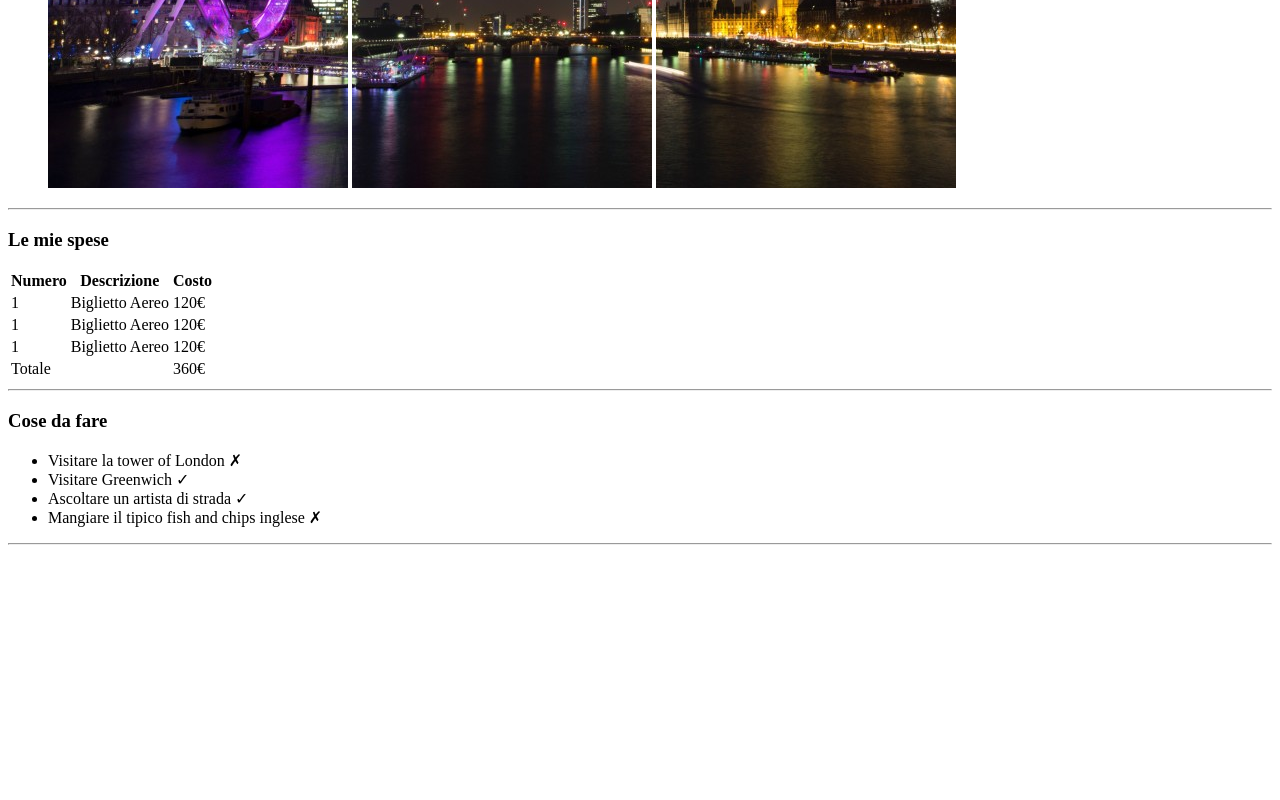
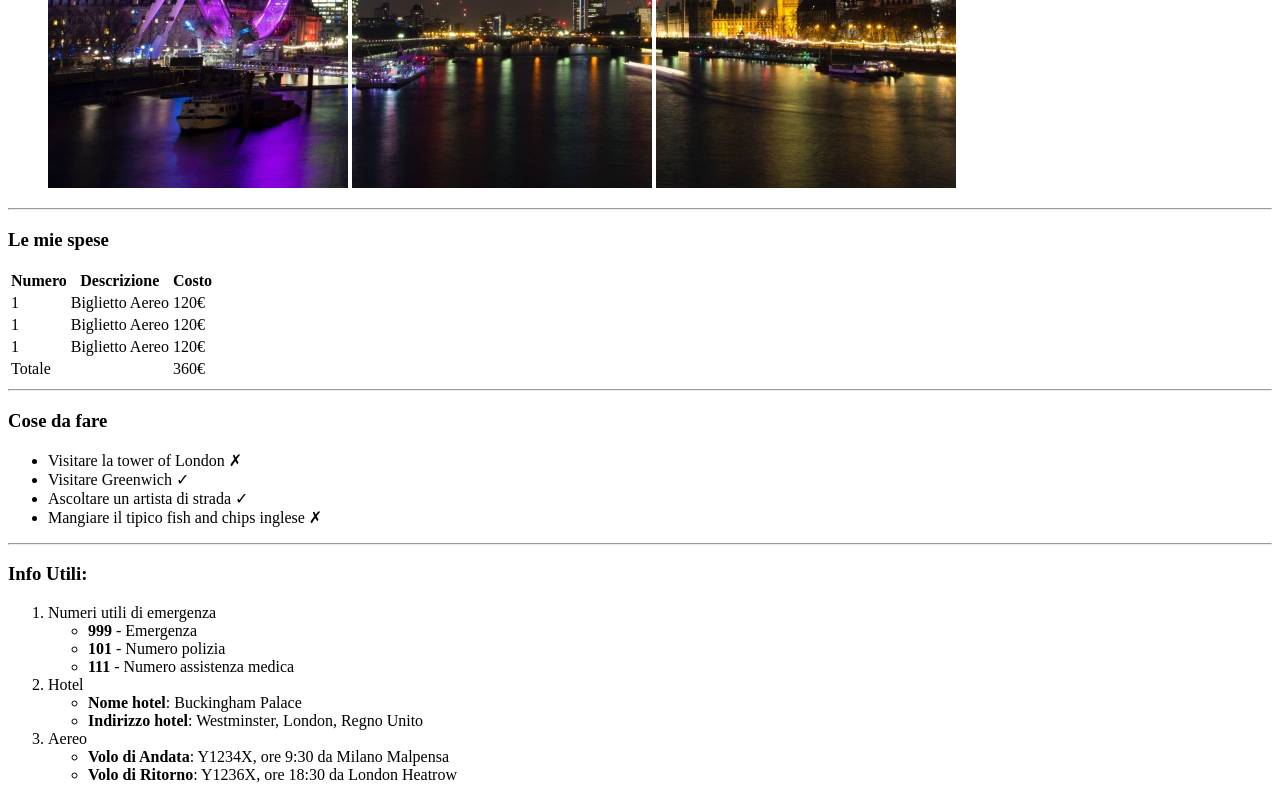
Before and after one commit to matteopoliti/html-london-trip, a plain HTML site: page index.html in a window 1280 px wide. Shown: the part 492-1292 px from the top of the page. Before the commit the page ends 1045 px from the top, so only its background shows below. Drawn offline with Linux system fonts and the light colour scheme.

Commit message:
add section with ordered list

```diff
--- a/index.html
+++ b/index.html
@@ -93,6 +93,39 @@
 
             </section>
 
+            <section>
+
+                <h3>Info Utili:</h3>
+
+                <ol>
+                    <li>
+                        <span>Numeri utili di emergenza</span>
+                        <ul>
+                            <li><strong>999</strong> - Emergenza</li>
+                            <li><strong>101</strong> - Numero polizia</li>
+                            <li><strong>111</strong> - Numero assistenza medica</li>
+                        </ul>
+                    </li>
+
+                    <li>
+                        <span>Hotel</span>
+                        <ul>
+                            <li><strong>Nome hotel</strong>: Buckingham Palace</li>
+                            <li><strong>Indirizzo hotel</strong>: Westminster, London, Regno Unito</li>
+                        </ul>
+                    </li>
+
+                    <li>
+                        <span>Aereo</span>
+                        <ul>
+                            <li><strong>Volo di Andata</strong>: Y1234X, ore 9:30 da Milano Malpensa</li>
+                            <li><strong>Volo di Ritorno</strong>: Y1236X, ore 18:30 da London Heatrow</li>
+                        </ul>
+                    </li>
+                </ol>
+
+            </section>
+
 
         </main>
 
```
